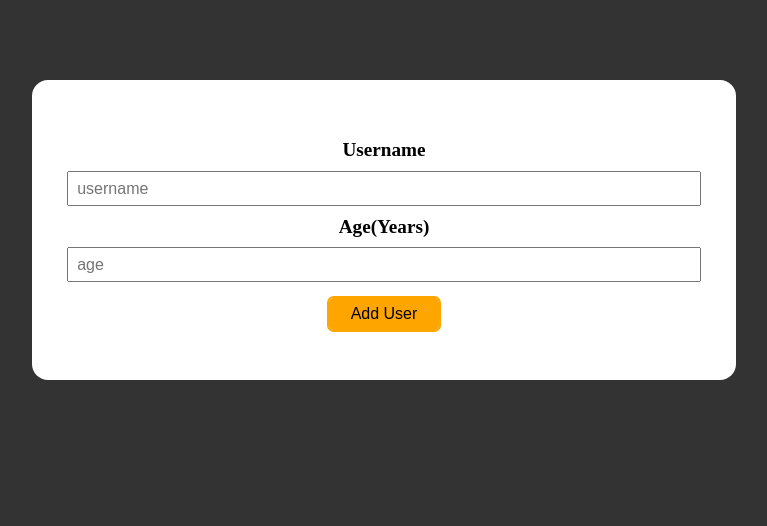
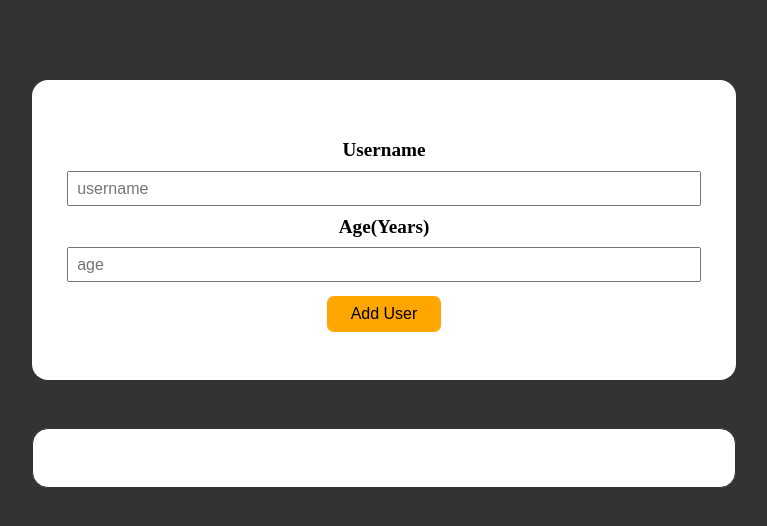
Before and after one commit to tikaramac19/Redux, a React (Create React App) app in the folder project1/: page / in a window 1280 px wide. Shown: the top 526 px of the page, without its empty margins (256-1023 px from the left). Built offline with nearby package versions, Linux system fonts and the light colour scheme.

Commit message:
making container more flexable

```diff
--- a/project1/src/components/Users/UsersList.module.css
+++ b/project1/src/components/Users/UsersList.module.css
@@ -1,26 +1,30 @@
 .container{
-    height: 60px;
-    width: 100%;
+    margin: auto;
+    min-height: 60px;
+    width: 55%;
     margin-top: 3rem;
     display: flex;
     flex-direction: column;
     justify-content: center;
     align-items: center;
     gap: 1rem;
+    background-color: white;
+    border: 1px solid #333;
+    border-radius: 1rem;
+    margin-bottom: 2rem;
+
 }
 .item{
     height: 50px;
-    width: 50%;
-    border-radius: 1rem;
+    width: 90%;
     padding: 0.3rem 1rem;
-    border: 1px solid #333;
     background-color: #fff;
     display: flex;
-    justify-content: center;
+    /* justify-content: center; */
     align-items: center;
     font-size: 1.2rem;
-
-
+    border: 1px solid ;
+    margin: 0.6rem 0rem;
 }
 
 .container li{
```
